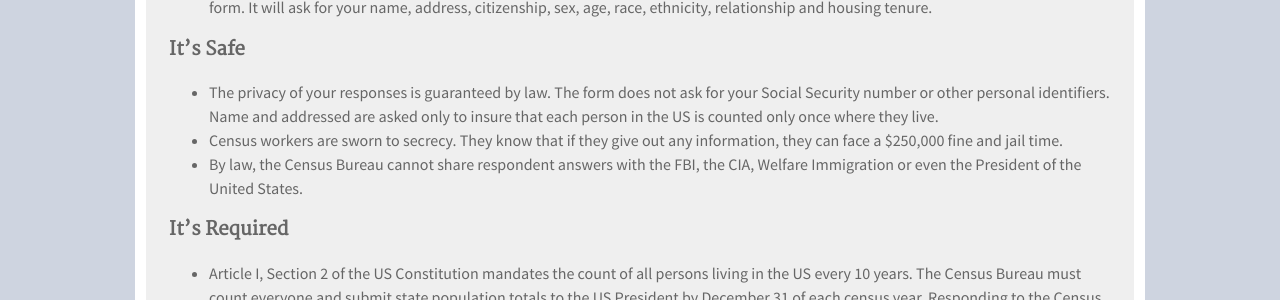
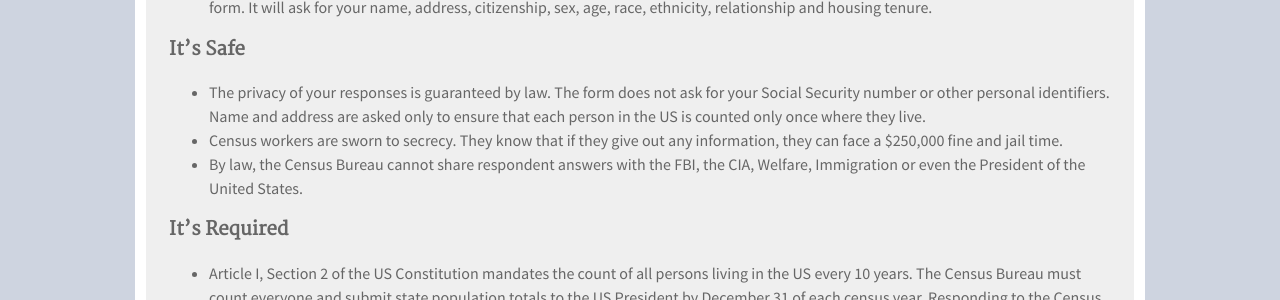
Before and after one commit to TBleess/Website_New, a Jekyll site: the page built from pages/5_CensusACS/2020-census-completion.md, in a window 1280 px wide. Shown: the part 842-1142 px from the top of the page. Built offline with Jekyll 4.4.1, drawn with Linux system fonts in a browser that asks for light colours.

Commit message:
Update 2020-census-completion.md

```diff
--- a/pages/5_CensusACS/2020-census-completion.md
+++ b/pages/5_CensusACS/2020-census-completion.md
@@ -22,9 +22,9 @@ description: "Why Respond to the Census"
 *	The Census is easy to answer.  You can complete the census online, using your smartphone, over the phone, or by filling out a paper form.  It will ask for your name, address, citizenship, sex, age, race, ethnicity, relationship and housing tenure.
 
 ### It’s Safe
-*	The privacy of your responses is guaranteed by law.  The form does not ask for your Social Security number or other personal identifiers.  Name and addressed are asked only to insure that each person in the US is counted only once where they live.
+*	The privacy of your responses is guaranteed by law.  The form does not ask for your Social Security number or other personal identifiers.  Name and address are asked only to ensure that each person in the US is counted only once where they live.
 *	Census workers are sworn to secrecy. They know that if they give out any information, they can face a $250,000 fine and jail time.
-*	By law, the Census Bureau cannot share respondent answers with the FBI, the CIA, Welfare Immigration or even the President of the United States.
+*	By law, the Census Bureau cannot share respondent answers with the FBI, the CIA, Welfare, Immigration or even the President of the United States.
 
 ### It’s Required
 *	Article I, Section 2 of the US Constitution mandates the count of all persons living in the US every 10 years.  The Census Bureau must count everyone and submit state population totals to the US President by December 31 of each census year.  Responding to the Census is also required by Title 13 of the United States Code, the same law that guarantees the privacy of your responses.
```
